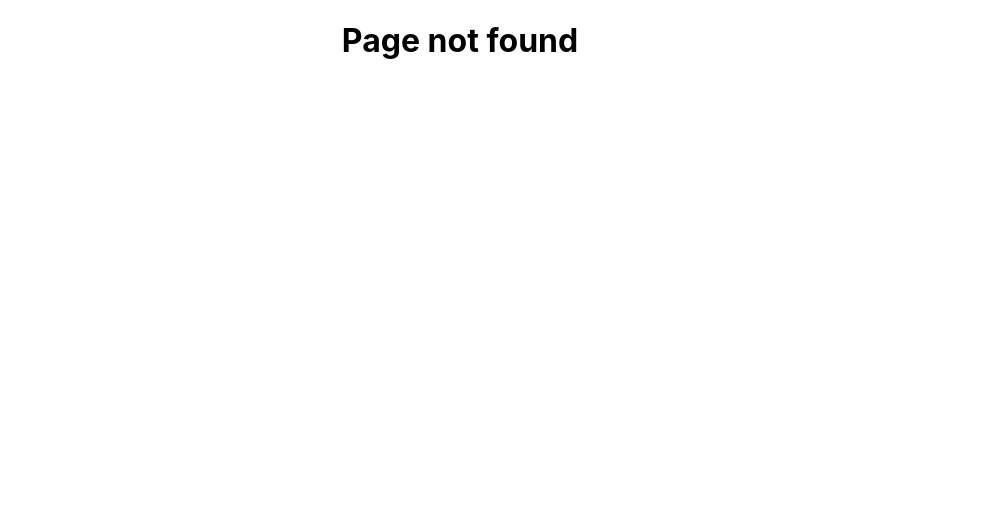
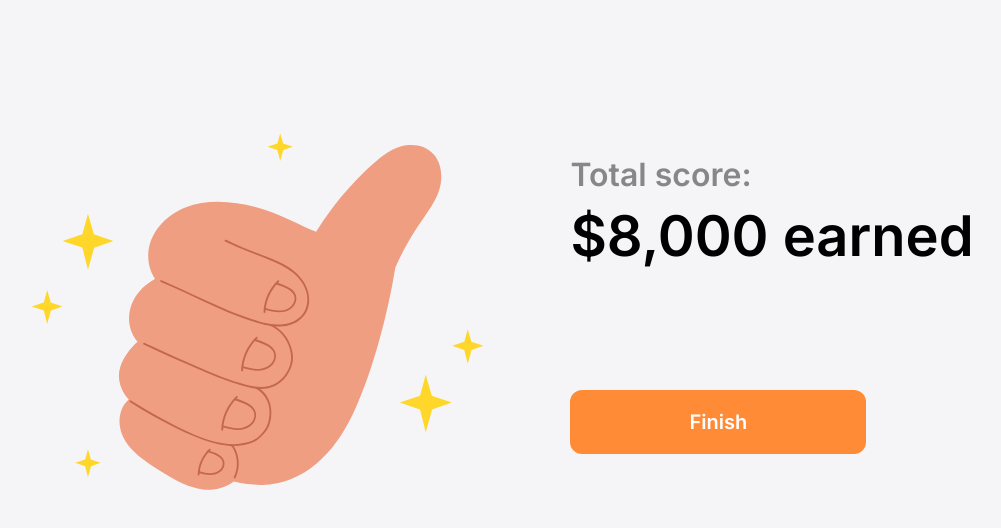
Before and after one commit to polosanya/quiz, a React (Create React App) app: page /#/score in a window 1280 px wide. Before the commit this address had no page. Shown: the top 528 px of the page, without its empty margins (180-1181 px from the left). Built offline with nearby package versions, Linux system fonts and the light colour scheme.

Commit message:
finish page implemented

```diff
--- a/src/App.tsx
+++ b/src/App.tsx
@@ -1,3 +1,4 @@
+import FinishPage from 'pages/FinishPage/FinishPage';
 import { Route, Routes } from 'react-router-dom';
 import './App.scss';
 import HomePage from './pages/HomePage/HomePage';
@@ -14,6 +15,7 @@ function App() {
             element={<QuizPage />}
           />
         </Route>
+        <Route path="score" element={<FinishPage />} />
         <Route path="*" element={<h1 className="title">Page not found</h1>} />
       </Routes>
     </div>
--- /dev/null
+++ b/src/pages/FinishPage/FinishPage.scss
@@ -0,0 +1,33 @@
+.FinishPage {
+    display: flex;
+    height: 100vh;
+    padding-top: 10%;
+    justify-content: center;
+    background-color: #F5F5F7;
+
+    &__content {
+        display: flex;
+        flex-direction: column;
+        gap: 64px;
+    }
+
+    &__title {
+        font-family: 'Inter', sans-serif;
+        font-size: 32px;
+        font-weight: 600;
+        color: #1C1C21;
+        opacity: 0.5;
+        text-align: start;
+        margin-bottom: 8px;
+    }
+
+    &__score {
+        font-family: 'Inter', sans-serif;
+        font-size: 56px;
+        max-width: 624px;
+        font-weight: 600;
+        text-align: start;
+        opacity: 1;
+        margin-top: 0;
+    }
+}
--- a/src/pages/FinishPage/FinishPage.tsx
+++ b/src/pages/FinishPage/FinishPage.tsx
@@ -1,6 +1,21 @@
+import { ReactComponent as ThumbImage } from 'assets/thumb.svg';
+import Button from 'components/Button/Button';
+import './FinishPage.scss';
+
 function FinishPage() {
   return (
-    <h1>Finish</h1>
+    <div className="FinishPage">
+      <ThumbImage className="FinishPage__image" />
+
+      <div className="FinishPage__content">
+        <div>
+          <h2 className="FinishPage__title">Total score: </h2>
+          <p className="FinishPage__score">$8,000 earned</p>
+        </div>
+
+        <Button destination="/">Finish</Button>
+      </div>
+    </div>
   );
 }
 
--- a/src/pages/HomePage/HomePage.tsx
+++ b/src/pages/HomePage/HomePage.tsx
@@ -1,11 +1,11 @@
-import { ReactComponent as Image } from 'assets/thumb.svg';
+import { ReactComponent as ThumbImage } from 'assets/thumb.svg';
 import Button from 'components/Button/Button';
 import './HomePage.scss';
 
 function HomePage() {
   return (
     <div className="HomePage">
-      <Image className="HomePage__image" />
+      <ThumbImage className="HomePage__image" />
 
       <div className="HomePage__content">
         <h1 className="HomePage__title">
--- a/src/pages/QuizPage/QuizPage.tsx
+++ b/src/pages/QuizPage/QuizPage.tsx
@@ -10,7 +10,7 @@ function QuizPage() {
       <button
         type="button"
         className="QuizPage__button"
-        onClick={() => navigate('/')}
+        onClick={() => navigate('/score')}
       >
         Finish game
       </button>
```
